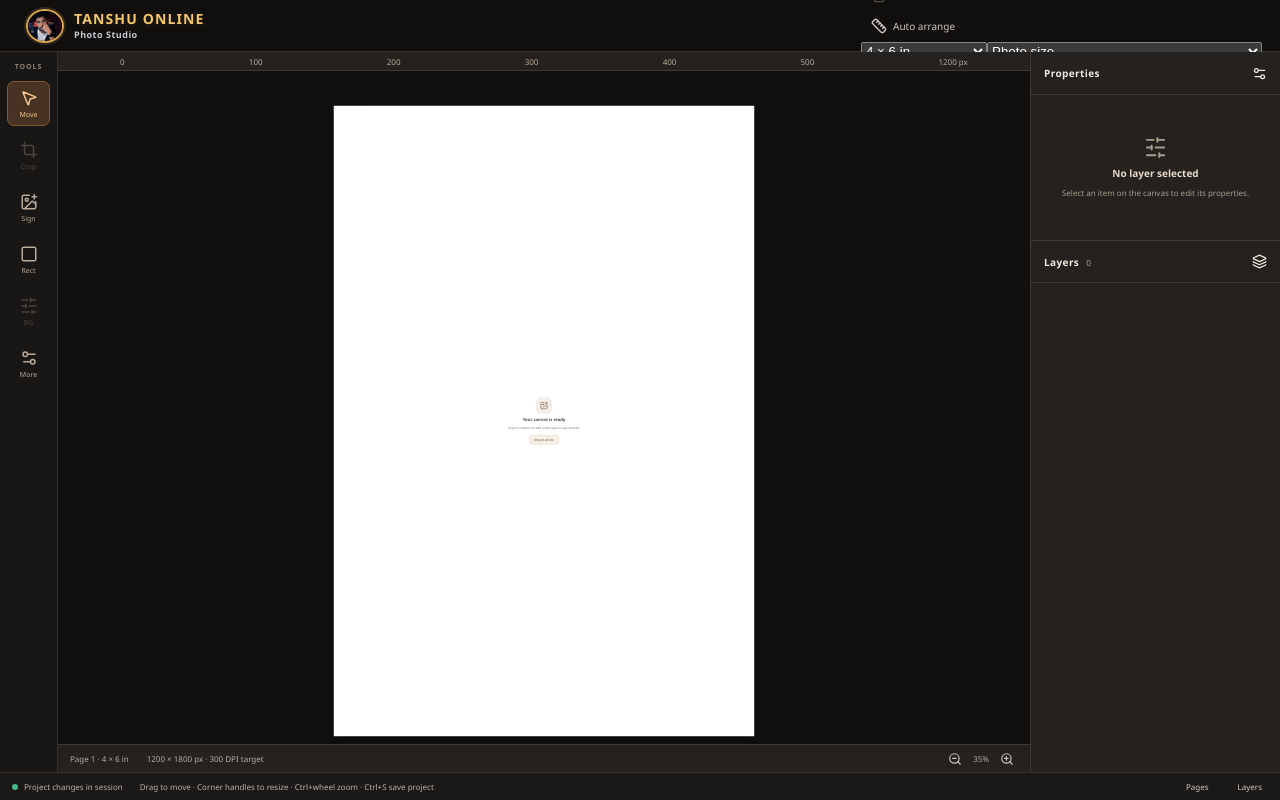
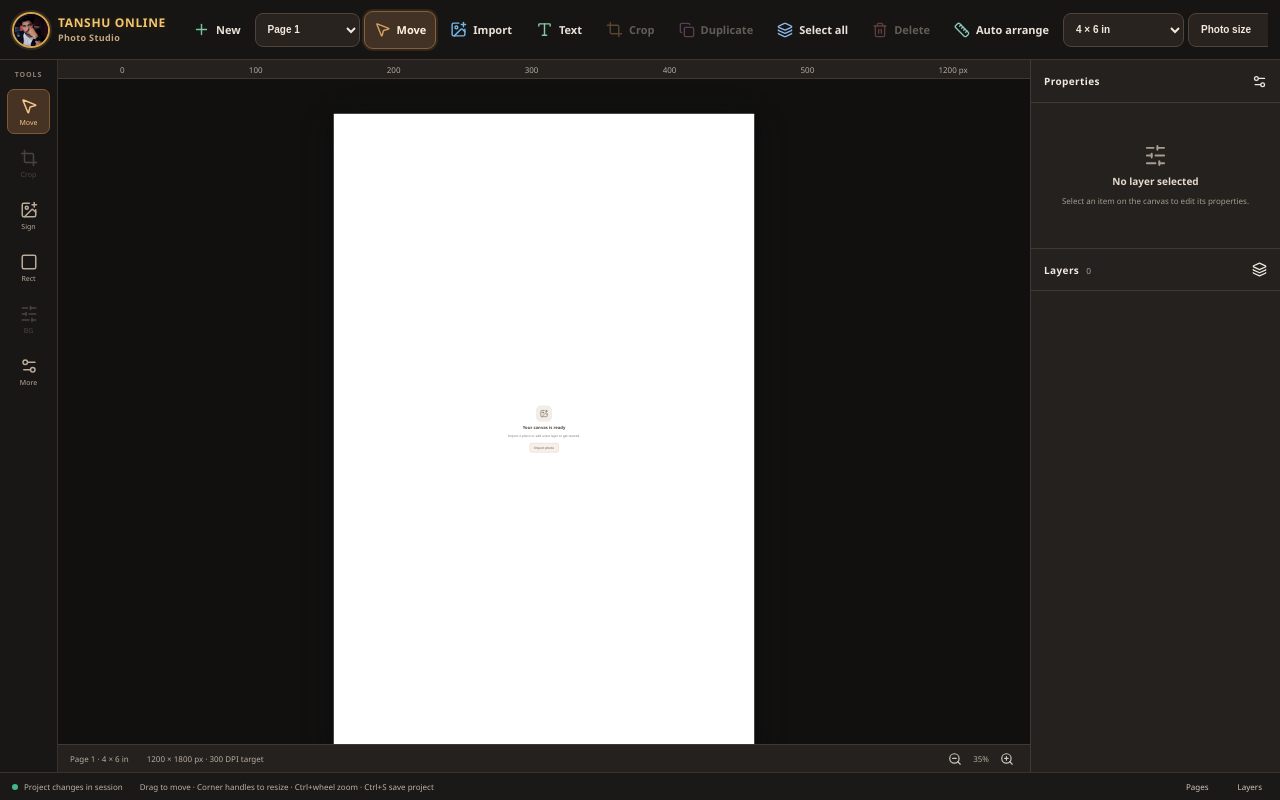
Before and after one commit to tanshuonline-cell/tanshu-one-desktop, a React (Vite) app: page / in a window 1280 px wide. Both pictures are taken after a click on the button "Open Auto Passport Photo Maker". Built offline with nearby package versions, Linux system fonts and the light colour scheme.

Commit message:
Style unified premium Photo Studio command strip

```diff
--- a/src/PhotoStudio.css
+++ b/src/PhotoStudio.css
@@ -178,3 +178,36 @@
 .ps-tools-drawer .ps-tool{height:29px;padding:0 9px;border:1px solid #514538;border-radius:5px;background:#302b26;color:#e5d7c8;font-size:9px}
 .ps-tools-drawer .ps-tool:hover{background:#49372a;color:#ffd19a}
 .ps-tools-drawer .ps-print-tools{border-top:1px solid #514538;margin-top:8px}
+
+
+/* Unified single-row Photoshop-inspired command strip */
+.ps-unifiedbar{height:60px;min-height:60px;flex:0 0 60px;display:flex;align-items:center;gap:15px;padding:0 12px;background:#171513;border-bottom:1px solid #40362d;overflow:hidden}
+.ps-unifiedbar .ps-brand-lockup{flex:0 0 auto;margin:0;gap:8px}
+.ps-unifiedbar .ps-brand-avatar{width:36px;height:36px;flex-basis:36px}
+.ps-unifiedbar .ps-brand-copy strong{font-size:12px;letter-spacing:.055em}
+.ps-unifiedbar .ps-brand-copy span{font-size:9px;color:#c6a77f;letter-spacing:.04em}
+.ps-unified-actions{display:flex;align-items:center;gap:4px;flex:1 1 auto;min-width:0;overflow-x:auto;overflow-y:hidden;scrollbar-width:thin;scrollbar-color:#786047 transparent;padding:5px 2px}
+.ps-unified-actions .ps-tool{height:38px;min-width:max-content;flex:0 0 auto;display:flex;align-items:center;justify-content:center;gap:6px;padding:0 9px;border:1px solid transparent;border-radius:9px;background:transparent;color:#e9e1d8;font-size:11px;font-weight:650;white-space:nowrap;line-height:1}
+.ps-unified-actions .ps-tool svg{flex:0 0 auto;color:#d5a15d}
+.ps-unified-actions .ps-tool:hover,.ps-unified-actions .ps-tool.active{background:#413225;border-color:#87613b;color:#fff2df;box-shadow:0 0 0 2px #d7a45a20}
+.ps-unified-actions .ps-tool:disabled{opacity:.35}
+.ps-unified-actions .ps-new-tool svg{color:#78c5a2}
+.ps-unified-actions .ps-tool:nth-of-type(3) svg{color:#73b7e8}
+.ps-unified-actions .ps-tool:nth-of-type(4) svg{color:#83c9a4}
+.ps-unified-actions .ps-tool:nth-of-type(5) svg{color:#d6a45c}
+.ps-unified-actions .ps-tool:nth-of-type(6) svg{color:#d58bcb}
+.ps-unified-actions .ps-tool:nth-of-type(7) svg{color:#8bb7ed}
+.ps-unified-actions .ps-tool:nth-of-type(8) svg{color:#e58b83}
+.ps-unified-actions .ps-tool:nth-of-type(9) svg{color:#86c7bd}
+.ps-unified-select{height:34px;min-width:112px;max-width:150px;flex:0 0 auto;padding:0 8px;border:1px solid #514337;border-radius:8px;background:#28231f;color:#f3e8dc;font-size:10px;font-weight:650;white-space:nowrap}
+.ps-document-select{min-width:105px;max-width:135px}
+.ps-photo-select{min-width:118px;max-width:150px}
+.ps-unified-separator{width:1px;height:28px;flex:0 0 1px;background:#514337;margin:0 3px}
+.ps-unified-actions .ps-export{height:36px;min-width:max-content;flex:0 0 auto;padding:0 12px;border-radius:9px;background:#a66a38;color:#fff8ef;font-size:11px;font-weight:750;white-space:nowrap}
+.ps-tools-drawer{top:64px;left:72px;right:16px;max-height:70vh;z-index:100}
+.ps-body{min-height:0;flex:1 1 auto;overflow:hidden}
+.ps-quick-tools,.ps-right-panel{min-height:0;overflow-y:auto;overscroll-behavior:contain}
+.ps-workspace{min-width:0;min-height:0;overflow:hidden}
+.ps-canvas-scroll{overscroll-behavior:contain}
+@media(max-width:1000px){.ps-unifiedbar{gap:8px;padding:0 7px}.ps-unifiedbar .ps-brand-copy span{display:none}.ps-unified-actions .ps-tool{padding:0 7px;font-size:10px}}
+@media(max-width:760px){.ps-unifiedbar{height:56px;min-height:56px;flex-basis:56px}.ps-unifiedbar .ps-brand-avatar{width:30px;height:30px;flex-basis:30px}.ps-unifiedbar .ps-brand-copy strong{font-size:10px}.ps-unified-actions .ps-tool{height:34px;padding:0 6px;font-size:9px}.ps-unified-select{height:30px;min-width:90px;font-size:9px}.ps-tools-drawer{top:58px;left:54px;right:6px}}
```
